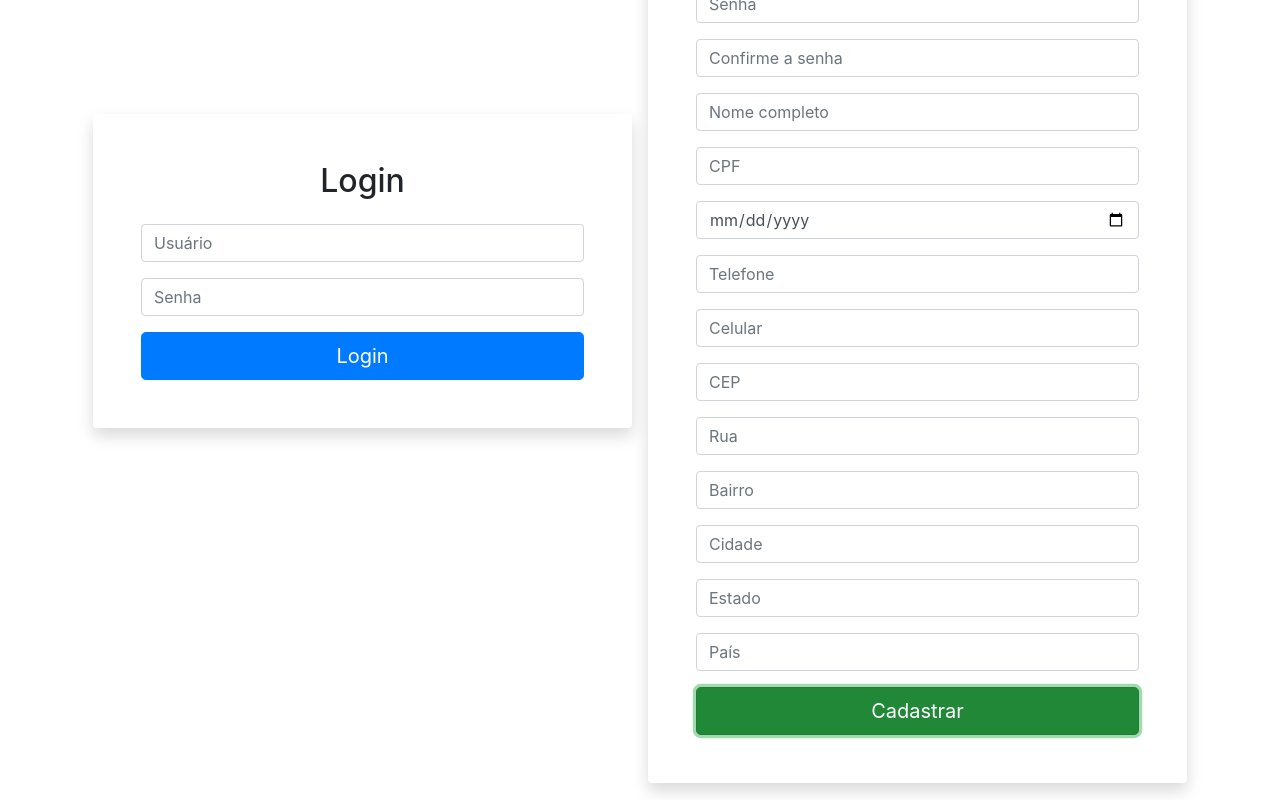
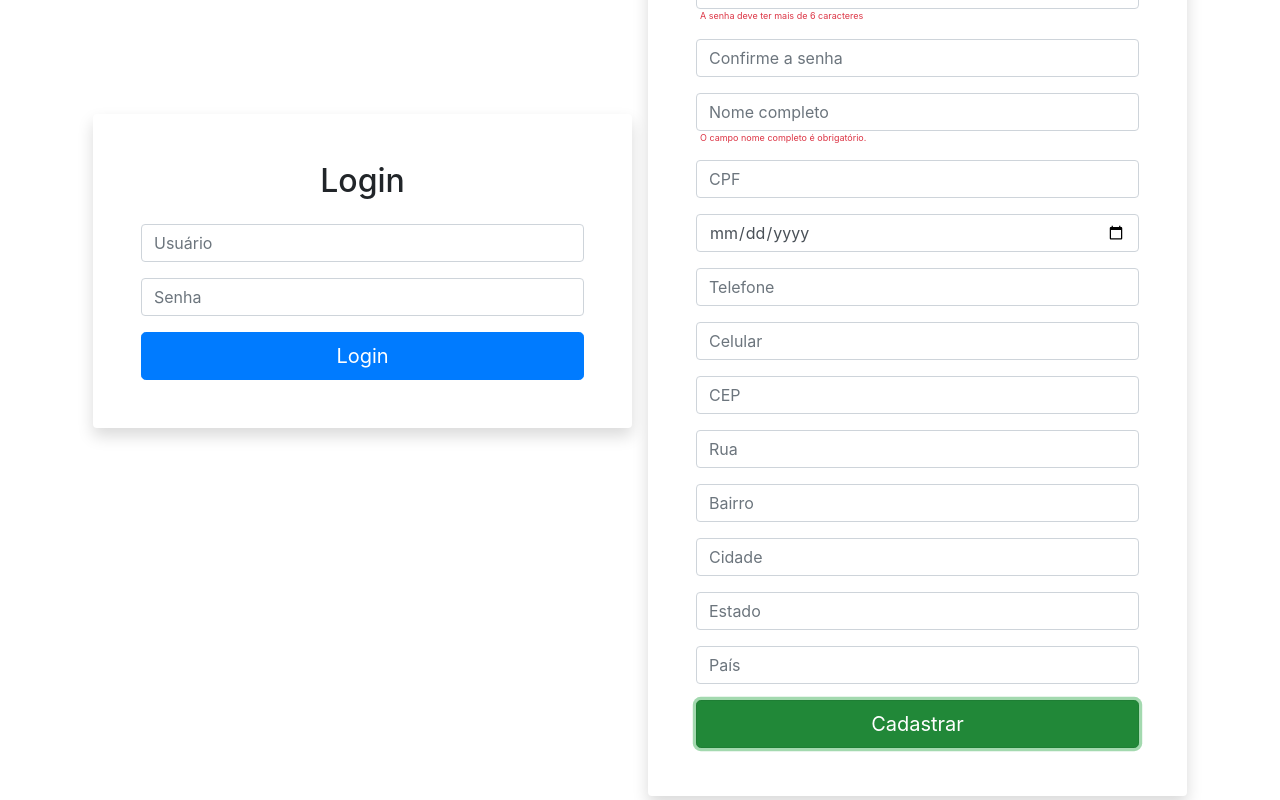
Before and after one commit to matheusilveiraw/provaagrosys, a plain HTML site: page index.html in a window 1280 px wide. Both pictures are taken after a click on the button "Cadastrar". Shown: the part 117-917 px from the top of the page. Drawn offline with nearby package versions, Linux system fonts and the light colour scheme.

Commit message:
valida nome completo

```diff
--- a/index.html
+++ b/index.html
@@ -41,11 +41,13 @@
                         <p id="errosSenha" class="text-danger erro-fonte ml-1"></p>
                     </div>
                     <div class="mb-3">
-                        <input type="password" class="form-control mb-3" placeholder="Confirme a senha" id="confirmaSenha">
+                        <input type="password" class="form-control" placeholder="Confirme a senha" id="confirmaSenha">
                         <p id="errosConfirmaSenha" class="text-danger erro-fonte ml-1"></p>
                     </div>
                     <div class="mb-3">
-                        <input type="text" class="form-control mb-3" placeholder="Nome completo" id="nomeCompleto">
+                        <input type="text" class="form-control" placeholder="Nome completo" id="nomeCompleto">
+                        <p id="errosNomeCompleto" class="text-danger erro-fonte ml-1"></p>
+
                     </div>
                     <div class="mb-3">
                         <input type="number" class="form-control mb-3" id="cpf" placeholder="CPF">
--- a/script.js
+++ b/script.js
@@ -10,11 +10,11 @@ function validarDadosParaCadastro() {
     let cidade = document.getElementById('cidade').value;
     let estado = document.getElementById('estado').value;
     let pais = document.getElementById('pais').value;
-    let nomeCompleto = document.getElementById('nomeCompleto').value;
 
     validarUsuarioCadastro();
     validarSenhaCadastro();
     validarConfirmaSenhaCadastro();
+    validarNomeCompleto();
 
     // if (senha === "") {
     //     erros.push("O campo Senha é obrigatório.");
@@ -97,7 +97,7 @@ function validarSenhaCadastro() {
     }
 }
 
-function validarSenhaCadastro() {
+function validarConfirmaSenhaCadastro() {
     let senha = document.getElementById('senha').value;
     let confirmaSenha = document.getElementById('confirmaSenha').value;
 
@@ -113,3 +113,23 @@ function validarSenhaCadastro() {
         document.getElementById('errosConfirmaSenha').innerHTML = errosConfirmaSenha.join("<br>");
     }
 }
+
+function validarNomeCompleto() {
+    let nomeCompleto = document.getElementById('nomeCompleto').value;
+    let errosNomeCompleto = [];
+    const apenasLetras = /[^a-zA-Z ]/g;
+
+    document.getElementById('errosNomeCompleto').innerHTML = "";
+
+    if (nomeCompleto === "") {
+        errosNomeCompleto.push("O campo nome completo é obrigatório.");
+    }
+
+    if (nomeCompleto.match(apenasLetras)) {
+
+        errosNomeCompleto.push("Não é permitido caracteres especiais e números no campo nome completo.");
+    }
+    if (errosNomeCompleto.length > 0) {
+        document.getElementById('errosNomeCompleto').innerHTML = errosNomeCompleto.join("<br>");
+    }
+}
```
